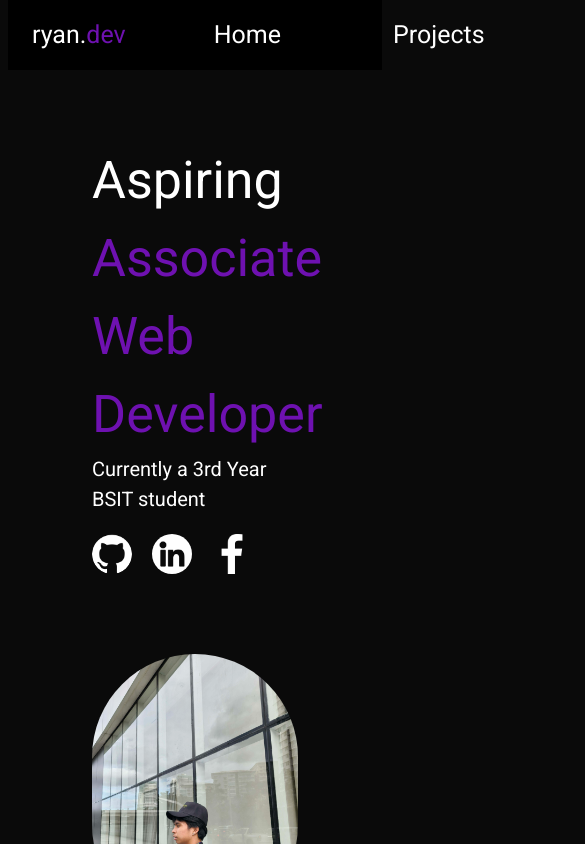
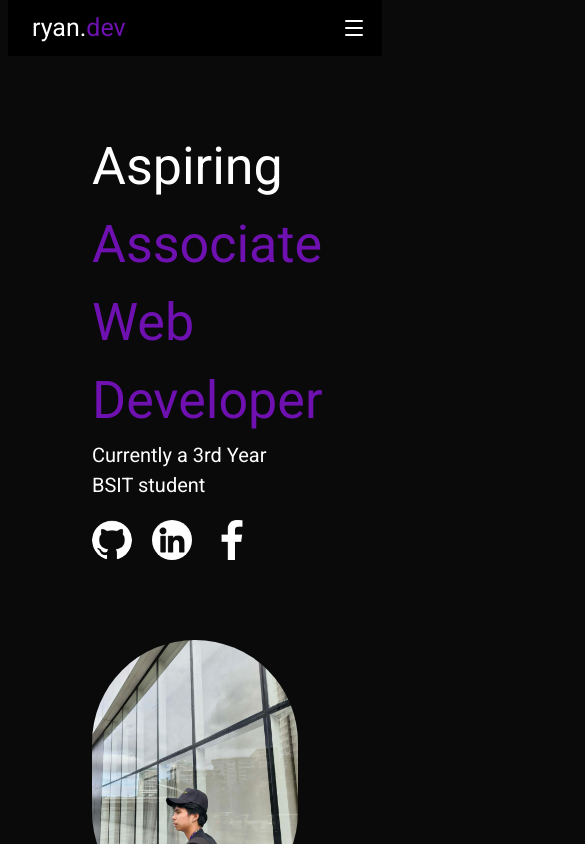
Before and after one commit to Ryystuffs/portfolio, a React (Vite) app: page / in a window 390 px wide. Shown: the top 844 px of the page, 585 px wide, since content can reach past the window. Built offline with nearby package versions, Linux system fonts and the light colour scheme.

Commit message:
add: Menu responsiveness

```diff
--- a/package.json
+++ b/package.json
@@ -11,6 +11,7 @@
   },
   "dependencies": {
     "@tailwindcss/vite": "^4.1.18",
+    "lucide-react": "^0.562.0",
     "react": "^19.2.0",
     "react-dom": "^19.2.0",
     "tailwindcss": "^4.1.18"
--- a/src/App.jsx
+++ b/src/App.jsx
@@ -3,22 +3,11 @@ import './index.css'
 import {Home} from './components/sections/Home.jsx'
 import {Projects} from './components/sections/Projects.jsx'
 import {About} from './components/sections/About.jsx'
+import {Navbar} from './components/navbar.jsx'
 function App() {
   return (
     <>
-      {/* Navbar */}
-      <div className="bg-black flex justify-between text-[25px] mx-2 sticky top-0">
-        <div className="flex items-center mx-6">
-          <a href="#home"><p>ryan.<span className='text-purple-800'>dev</span></p></a>
-        </div>
-        <div className="">
-          <ul className="flex space-x-20 p-4 text-white mx-8">
-            <li><a href="#home" className='hover:bg-gray-700 py-1 px-4 rounded-lg hover:border-b-2 hover:border-b-purple-600'>Home</a></li>
-            <li><a href="#projects" className='hover:bg-gray-700 py-1 px-4 rounded-lg hover:border-b-2 hover:border-b-purple-600'>Projects</a></li>
-            <li><a href="#about" className='hover:bg-gray-700 py-1 px-4 rounded-lg hover:border-b-2 hover:border-b-purple-600'>About</a></li>
-          </ul>
-        </div>
-      </div>
+        <Navbar />
       {/* Sections */}
       <div className="">
         <Home />
--- /dev/null
+++ b/src/components/navbar.jsx
@@ -0,0 +1,45 @@
+import { Menu } from 'lucide-react';
+import { useEffect, useState } from 'react';
+import { X } from 'lucide-react';
+export const Navbar = () => {
+    const [isOpen, setIsOpen] = useState(false);
+    const toggleMenu = () => {
+        setIsOpen(!isOpen);
+    };
+    const closeMenu = () => {
+        setIsOpen(false);
+    }
+    useEffect(() => {
+        document.body.style.overflow = isOpen ? 'hidden' : 'auto';
+    },[isOpen]);
+    return (
+    <div className="bg-black flex justify-between text-[25px] mx-2 sticky top-0 z-50">
+        <div className="flex items-center mx-6">
+        <a href="#home"><p>ryan.<span className='text-purple-800'>dev</span></p></a>
+        </div>
+        <div className="">
+            <ul className="hidden md:flex space-x-20 p-4 text-white mx-8">
+                <li><a href="#home" className='hover:bg-gray-700 py-1 px-4 rounded-lg hover:border-b-2 hover:border-b-purple-600'>Home</a></li>
+                <li><a href="#projects" className='hover:bg-gray-700 py-1 px-4 rounded-lg hover:border-b-2 hover:border-b-purple-600'>Projects</a></li>
+                <li><a href="#about" className='hover:bg-gray-700 py-1 px-4 rounded-lg hover:border-b-2 hover:border-b-purple-600'>About</a></li>
+            </ul>
+            <div className="md:hidden p-4 text-white" onClick={toggleMenu}>
+                {!isOpen ? <Menu /> : <X />}
+            </div>
+        </div>
+        {isOpen ? (
+            <div className="fixed w-full top-13 left-0 h-screen bg-black z-40 flex flex-col justify-center items-center space-y-10 text-white text-3xl text-decoration-none duration-300 ease-in-out ">
+                <a href="#home" onClick={closeMenu} className=''>Home</a>
+                <a href="#projects" onClick={closeMenu} className=''>Projects</a>
+                <a href="#about" onClick={closeMenu} className=''>About</a>
+            </div>
+        ): (
+            <div className="fixed w-full top-13 left-[-150%] h-screen bg-black z-40 flex flex-col justify-center items-center space-y-10 text-white text-3xl text-decoration-none">
+                <a href="#home" onClick={closeMenu} className=''>Home</a>
+                <a href="#projects" onClick={closeMenu} className=''>Projects</a>
+                <a href="#about" onClick={closeMenu} className=''>About</a>
+            </div>
+        )}
+    </div>
+    );
+}
```
Also changed, not shown: 1 other file (tests, documents, lock files or other folders).
